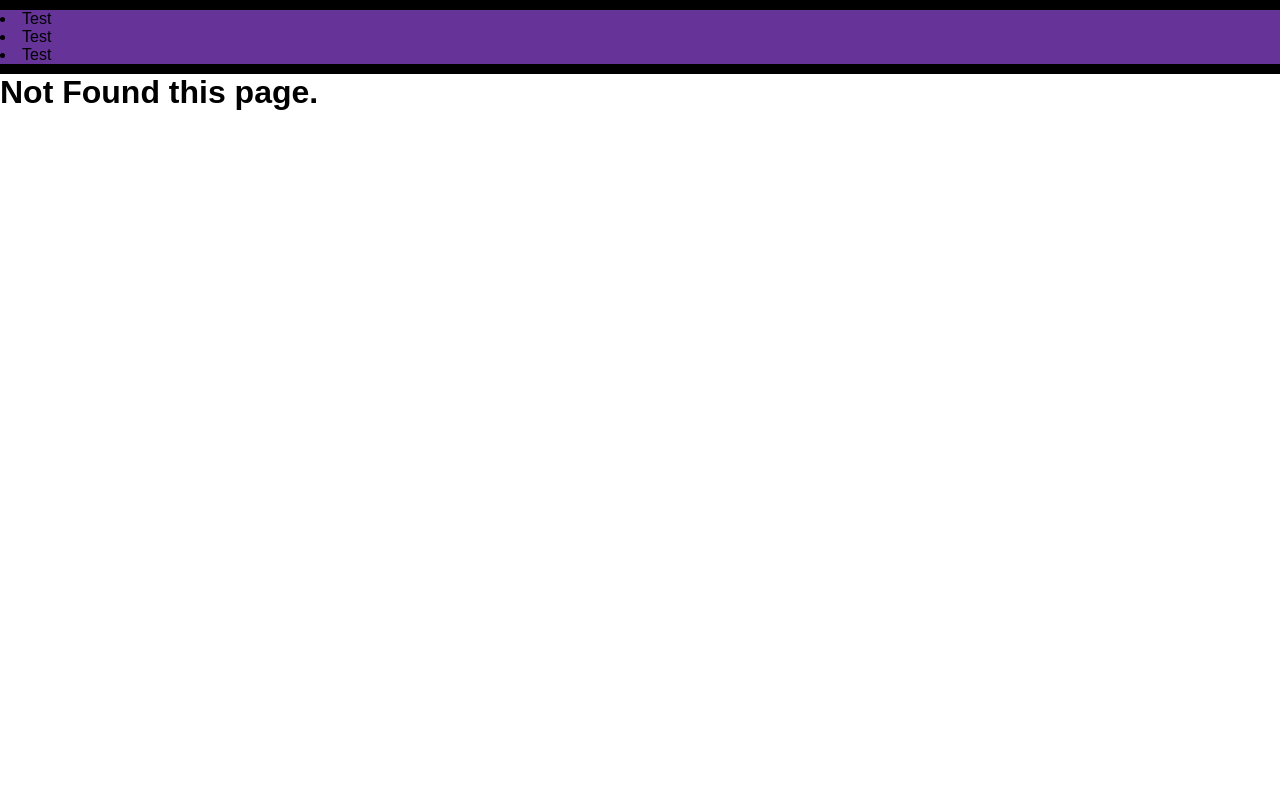
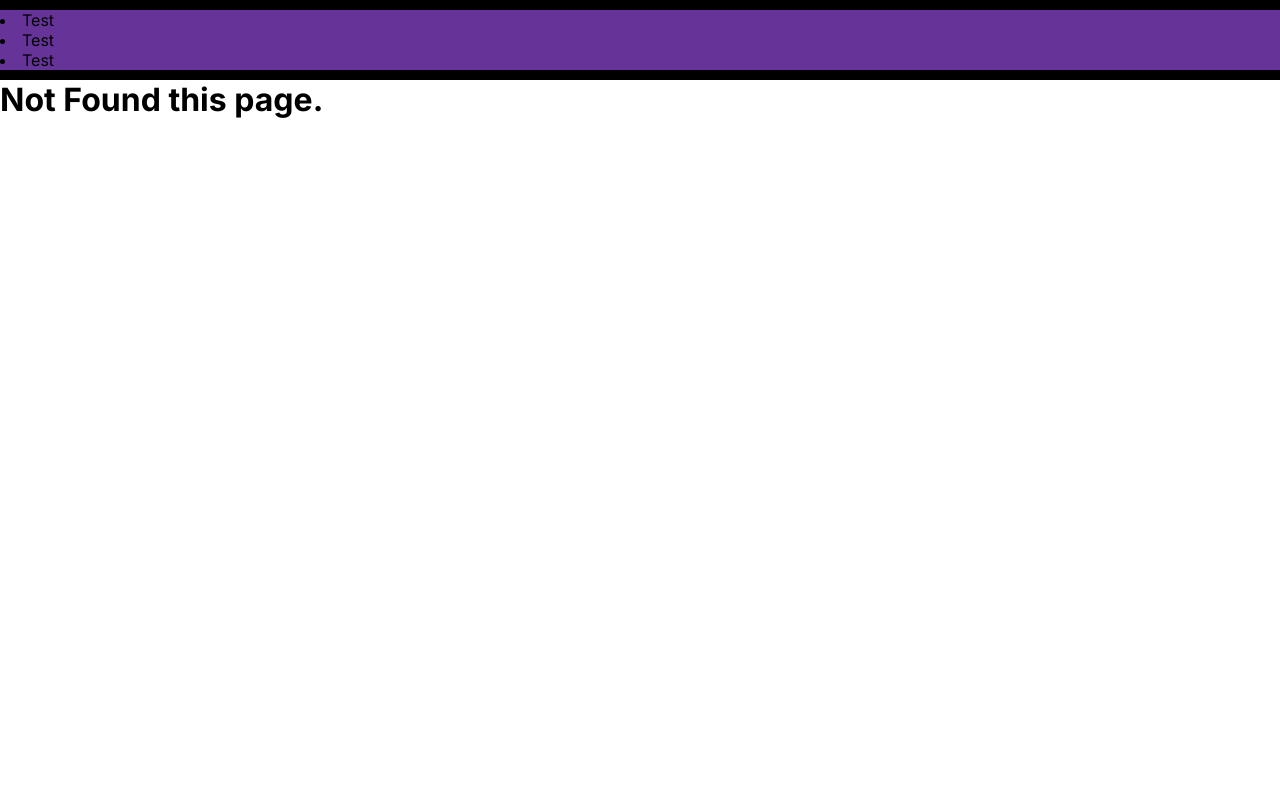
Before and after one commit to AuttakornC/p23cs212g12, a Flask app: page /1 in a window 1280 px wide. Run offline with Flask 3, Linux system fonts and the light colour scheme; parts of the project's set-up code (start-up, migrations or seed data) failed here and were passed over.

Commit message:
Add Fonts

```diff
--- a/flask/app/static/css/global.css
+++ b/flask/app/static/css/global.css
@@ -1,9 +1,11 @@
+@import url('https://fonts.googleapis.com/css2?family=Inter:wght@100..900&display=swap');
+
 * {
     position: relative;
     margin: 0;
     padding: 0;
     box-sizing: border-box;
-    font-family: sans-serif;
+    font-family: 'Inter', sans-serif;
 }
 
 body {
```
